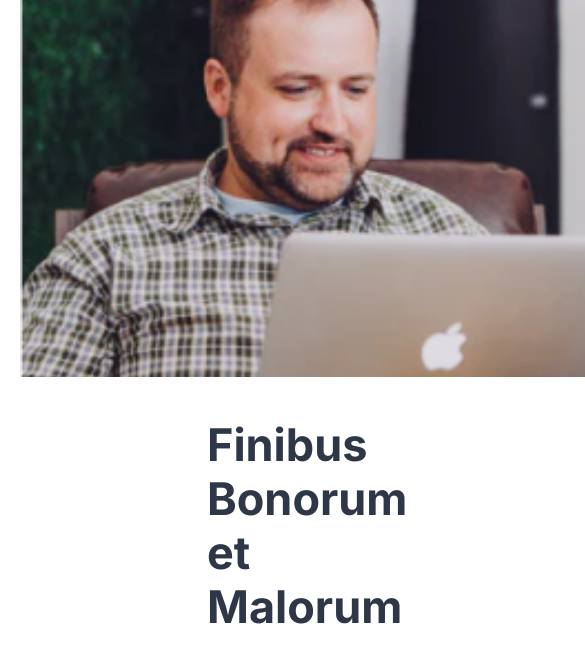
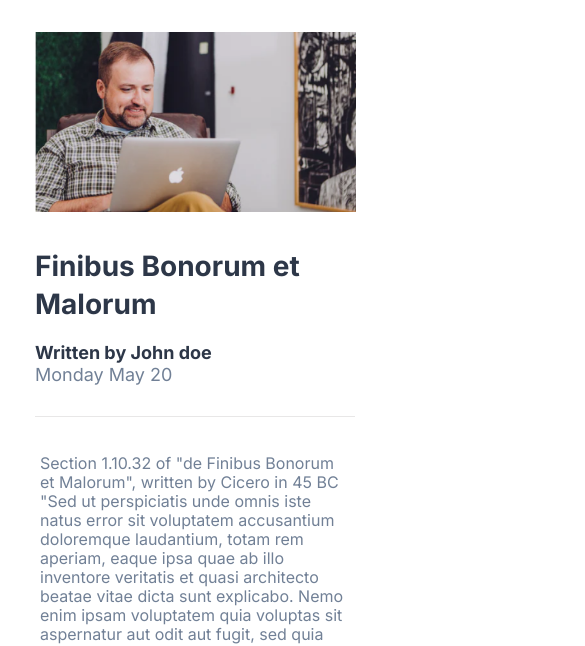
Before and after one commit to User-960/Blog-project, a website: page app/article-single.html in a window 390 px wide. Shown: the part 145-791 px from the top of the page, 585 px wide, since content can reach past the window. Drawn offline with nearby package versions, Linux system fonts and the light colour scheme; files that its build step writes are made by us from their sources.

Commit message:
Issue 02.05.01 - Added styles for page article-single.html

```diff
--- a/app/scss/_media.scss
+++ b/app/scss/_media.scss
@@ -1,3 +1,4 @@
+/* page index.html */
 @media (max-width:1162px) {
   .social-media-link+.social-media-link {
     margin-left: 25px;
@@ -430,3 +431,83 @@
     }
   }
 }
+
+/* page Article-single.html */
+@media (max-width:1162px) {
+  .article__img-back {
+    align-self: center;
+    width: 500px;
+    height: 380px;
+  }
+}
+
+@media (max-width:847px) {
+  .article {
+    &__info {
+      padding-left: 142px;
+      padding-right: 142px;
+    }
+    &__img-back {
+      height: 280px;
+    }
+  }
+}
+
+@media (max-width:777px) {
+  .article__title {
+    font-size: 38px;
+  }
+}
+
+@media (max-width:700px) {
+  .article {
+    &__info {
+      padding-left: 82px;
+      padding-right: 82px;
+    }
+    &__text {
+      padding-left: 50px;
+      padding-right: 50px;
+    }
+    &__img-back {
+      margin-left: 44px;
+      margin-right: 44px;
+      width: 90%;
+    }
+    &__title {
+      font-size: 28px;
+    }
+    &__up {
+      flex-direction: column;
+      align-items: flex-start;
+    }
+  }
+}
+
+@media (max-width: 600px) {
+  .article__info {
+    padding-left: 20px;
+    padding-right: 20px;
+  }
+}
+
+@media (max-width: 476px) {
+  .article {
+    &__title {
+      margin-top: 0px;
+      line-height: 38px;
+    }
+    &__text {
+      padding-left: 5px;
+      padding-right: 5px;
+    }
+    &__img-back {
+      margin-left: 14px;
+      margin-right: 14px;
+      height: 250px;
+    }
+    &__up {
+      margin-left: 0;
+    }
+  }
+}
```
Also changed, not shown: app/css/style.min.css.
